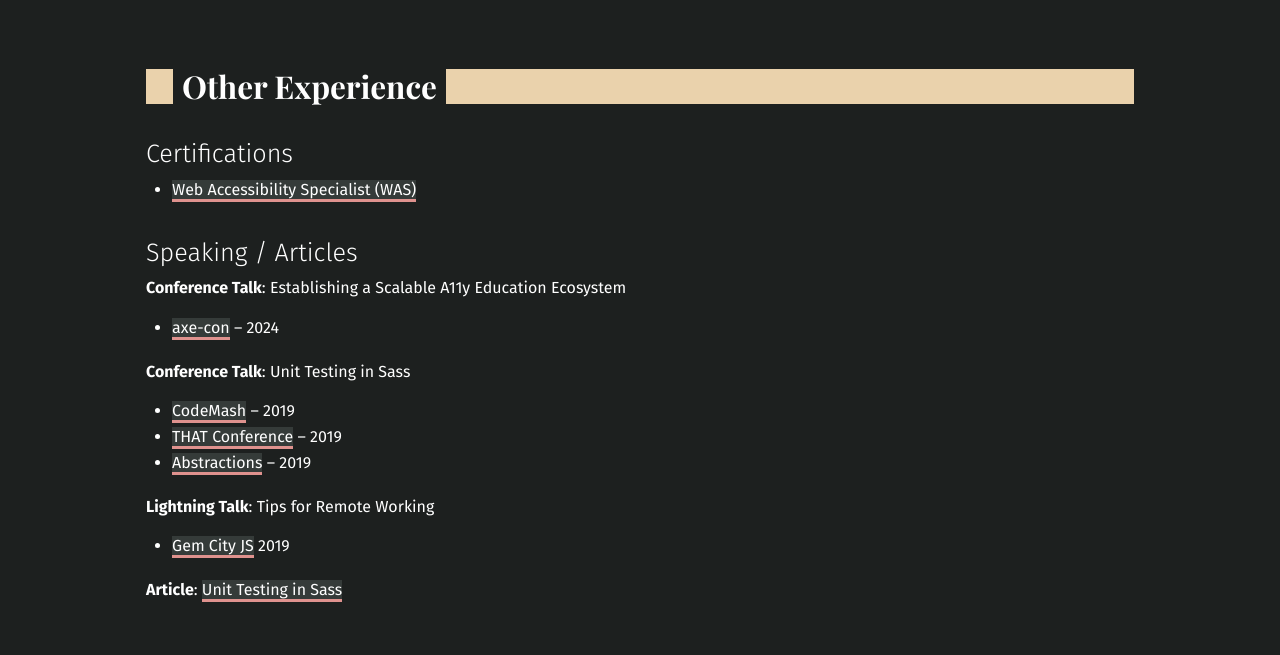
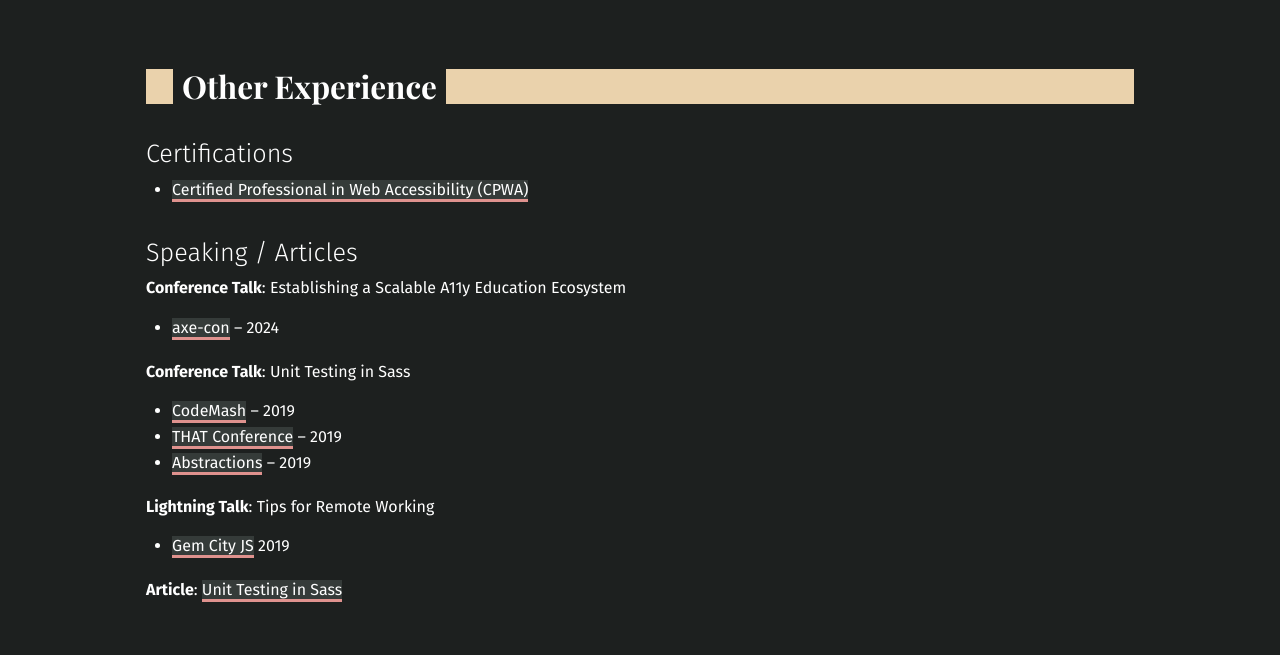
Before and after one commit to lindseywild/portfolio, a Gatsby site: page / in a window 1280 px wide. Shown: the part 4303-4958 px from the top of the page. Built offline with nearby package versions, Linux system fonts and the light colour scheme; Gatsby itself is replaced by a stand-in of ours; a web font is replaced by a local one.

Commit message:
Update index.js

```diff
--- a/src/pages/index.js
+++ b/src/pages/index.js
@@ -104,7 +104,7 @@ const IndexPage = () => (
       <SectionHeader><span>Other Experience</span></SectionHeader>
       <h3>Certifications</h3>
       <ul>
-        <li><a href="https://www.accessibilityassociation.org/wascertification">Web Accessibility Specialist (WAS)</a></li>
+        <li><a href="https://www.accessibilityassociation.org/s/certified-professional-web-accessibility">Certified Professional in Web Accessibility (CPWA)</a></li>
       </ul>
 
       <h3>Speaking / Articles</h3>
```
